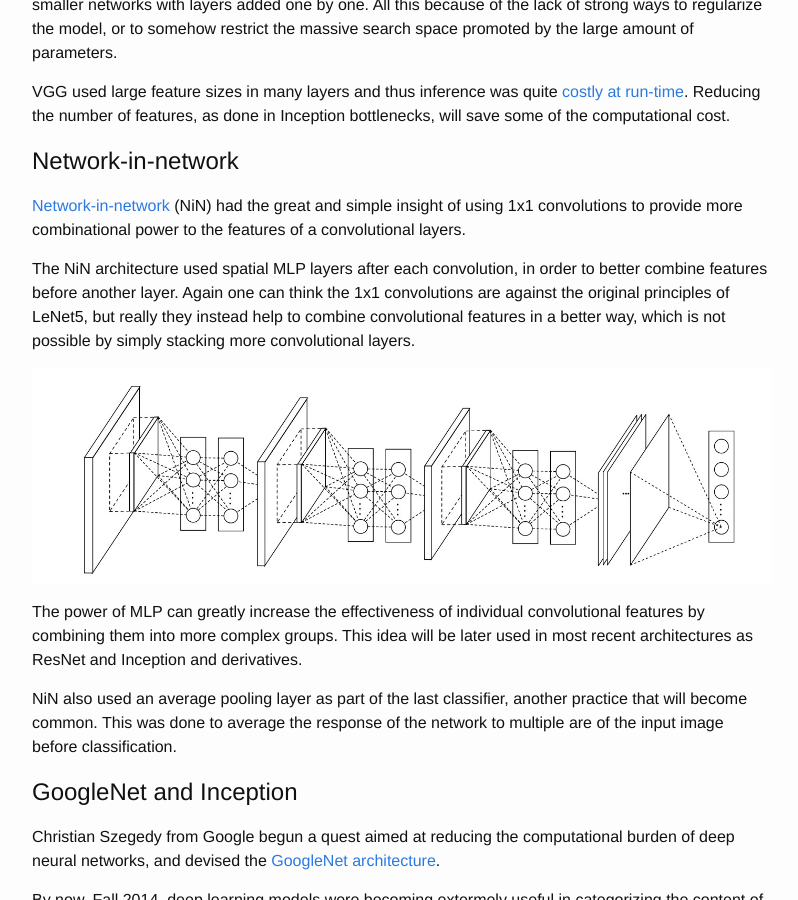
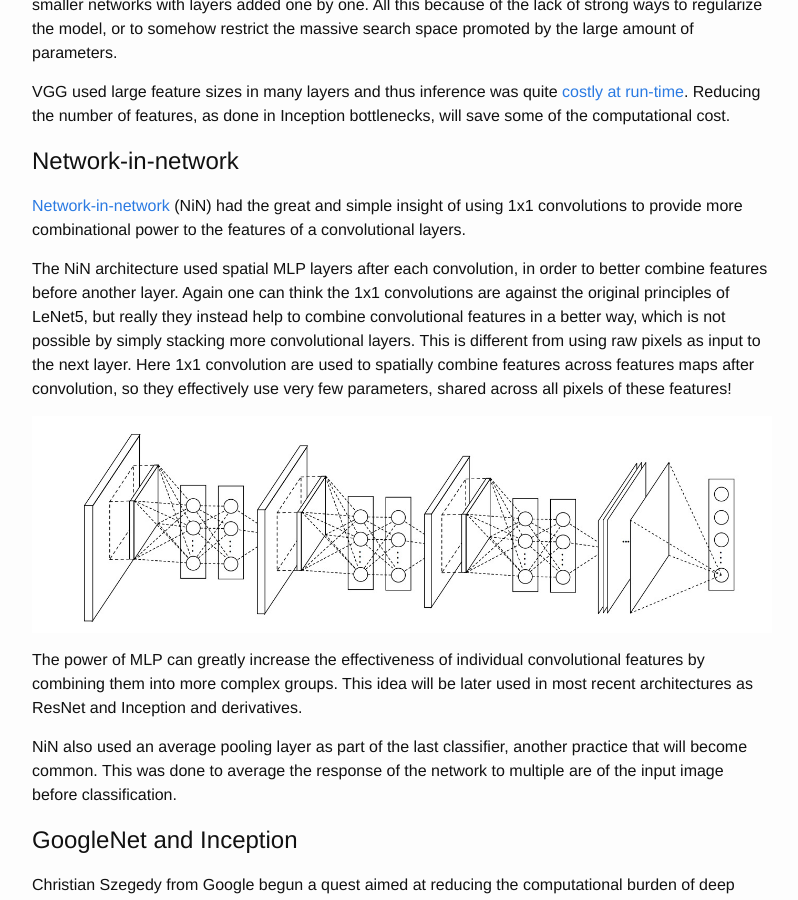
Before and after one commit to culurciello/culurciello.github.io, a Jekyll site: the page built from _posts/2016-06-05-nets.markdown, in a window 1280 px wide and 900 px high, scrolled down 3785 px. Shown: the whole window, without its empty margins (238-1036 px from the left). Built offline with Jekyll 4.4.1, drawn with Linux system fonts in a browser that asks for light colours.

Commit message:
non better

```diff
--- a/_posts/2016-06-05-nets.markdown
+++ b/_posts/2016-06-05-nets.markdown
@@ -80,7 +80,7 @@ VGG used large feature sizes in many layers and thus inference was quite [costly
 # Network-in-network
 [Network-in-network](https://arxiv.org/abs/1312.4400) (NiN) had the great and simple insight of using 1x1 convolutions to provide more combinational power to the features of a convolutional layers.
 
-The NiN architecture used spatial MLP layers after each convolution, in order to better combine features before another layer. Again one can think the 1x1 convolutions are against the original principles of LeNet5, but really they instead help to combine convolutional features in a better way, which is not possible by simply stacking more convolutional layers.
+The NiN architecture used spatial MLP layers after each convolution, in order to better combine features before another layer. Again one can think the 1x1 convolutions are against the original principles of LeNet5, but really they instead help to combine convolutional features in a better way, which is not possible by simply stacking more convolutional layers. This is different from using raw pixels as input to the next layer. Here 1x1 convolution are used to spatially combine features across features maps after convolution, so they effectively use very few parameters, shared across all pixels of these features!
 
 ![](/assets/nets/nin.jpg)
 
```
